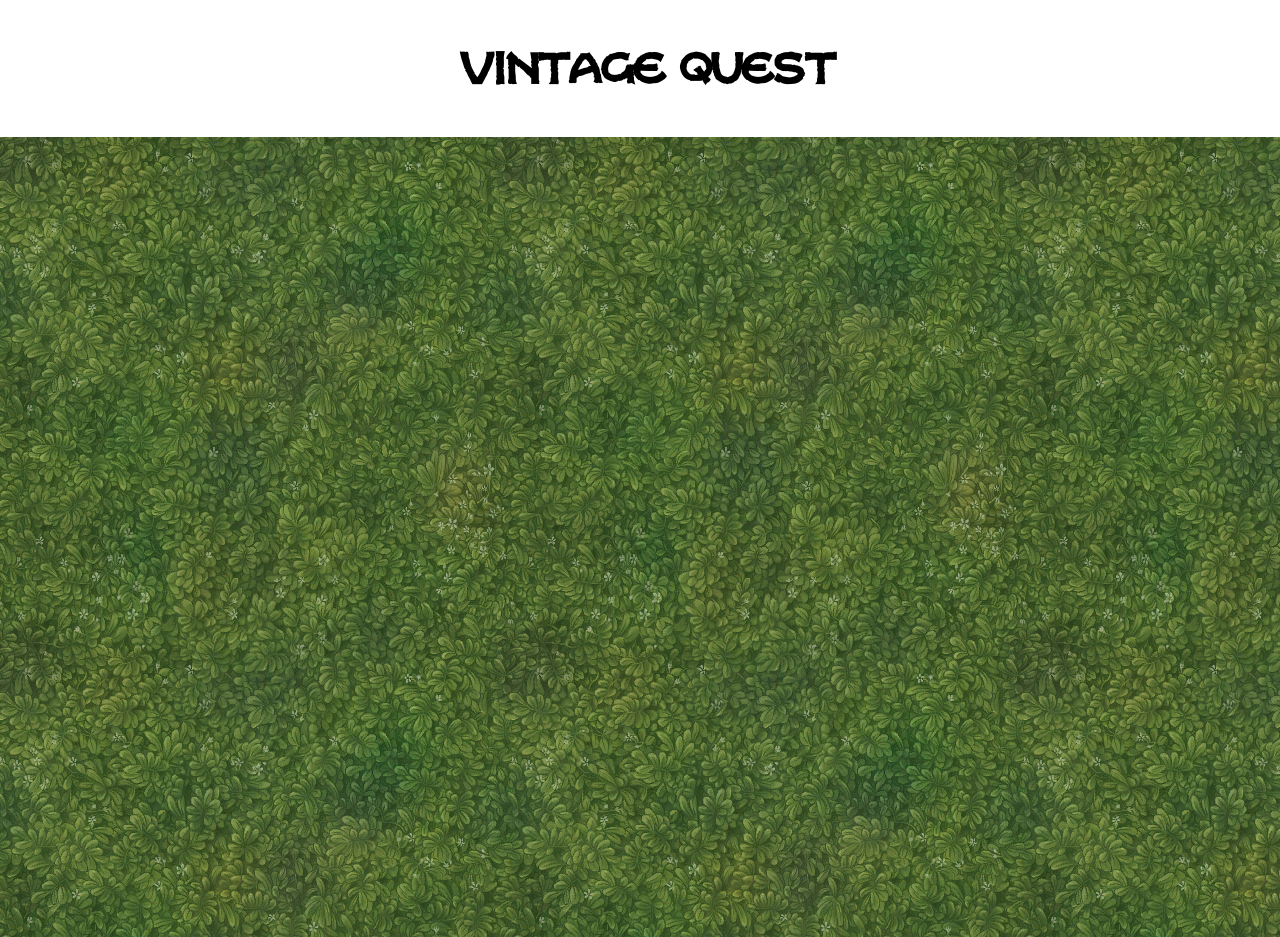
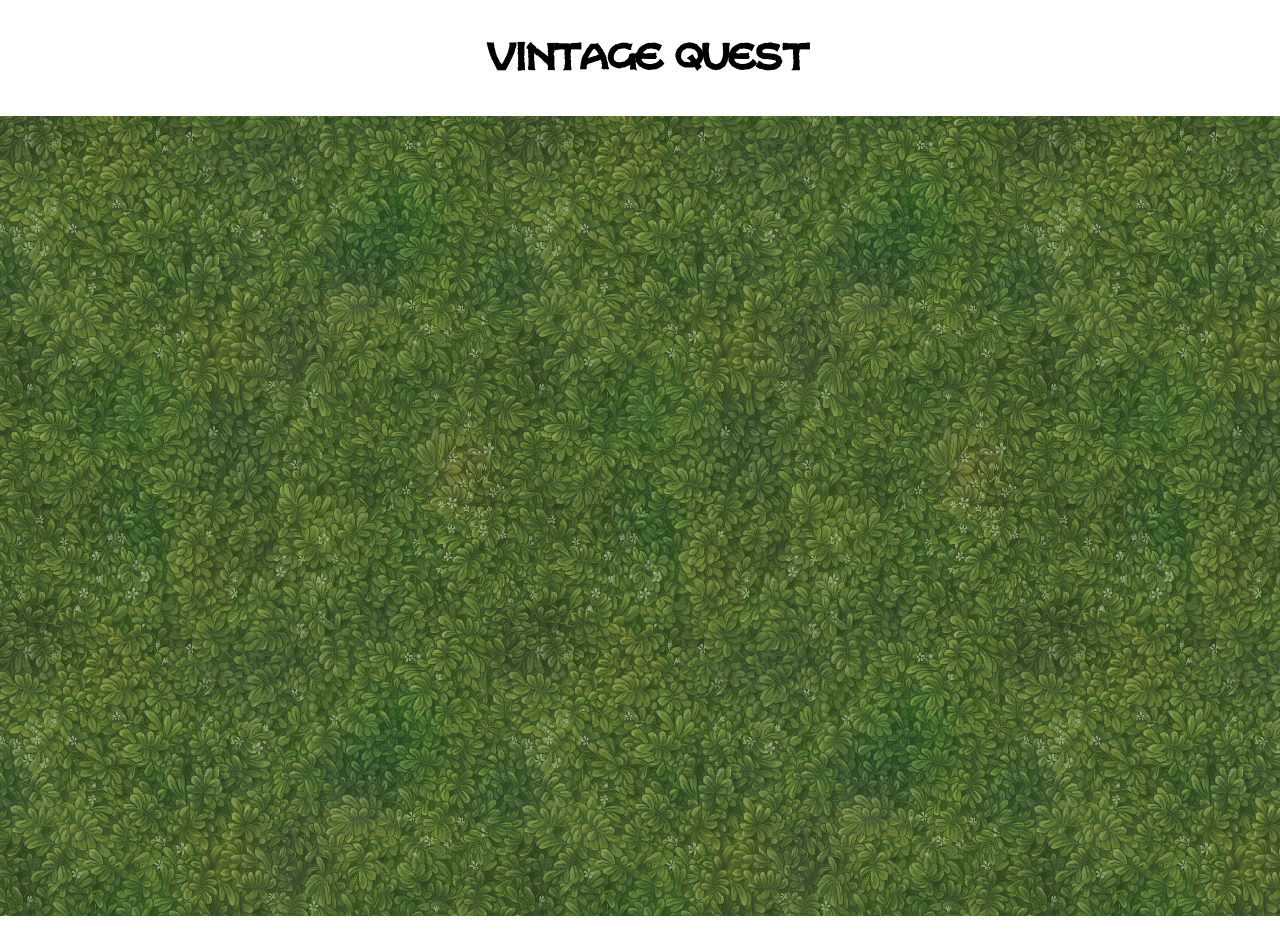
Before and after one commit to nfcasazzone/vintagequest, a plain HTML site: page index.html in a window 1280 px wide. After the commit the page ends 916 px from the top, so only its background shows below. Drawn offline with Linux system fonts and the light colour scheme.

Commit message:
updated header scaling to space dimensions

```diff
--- a/style.css
+++ b/style.css
@@ -17,7 +17,7 @@ body {
   text-align: center;
   top: 0;
   font-family: 'DungeonCrawler';
-  font-size: 28px;
+  font-size: 3vmin;
 }
 
 .floor {
```
